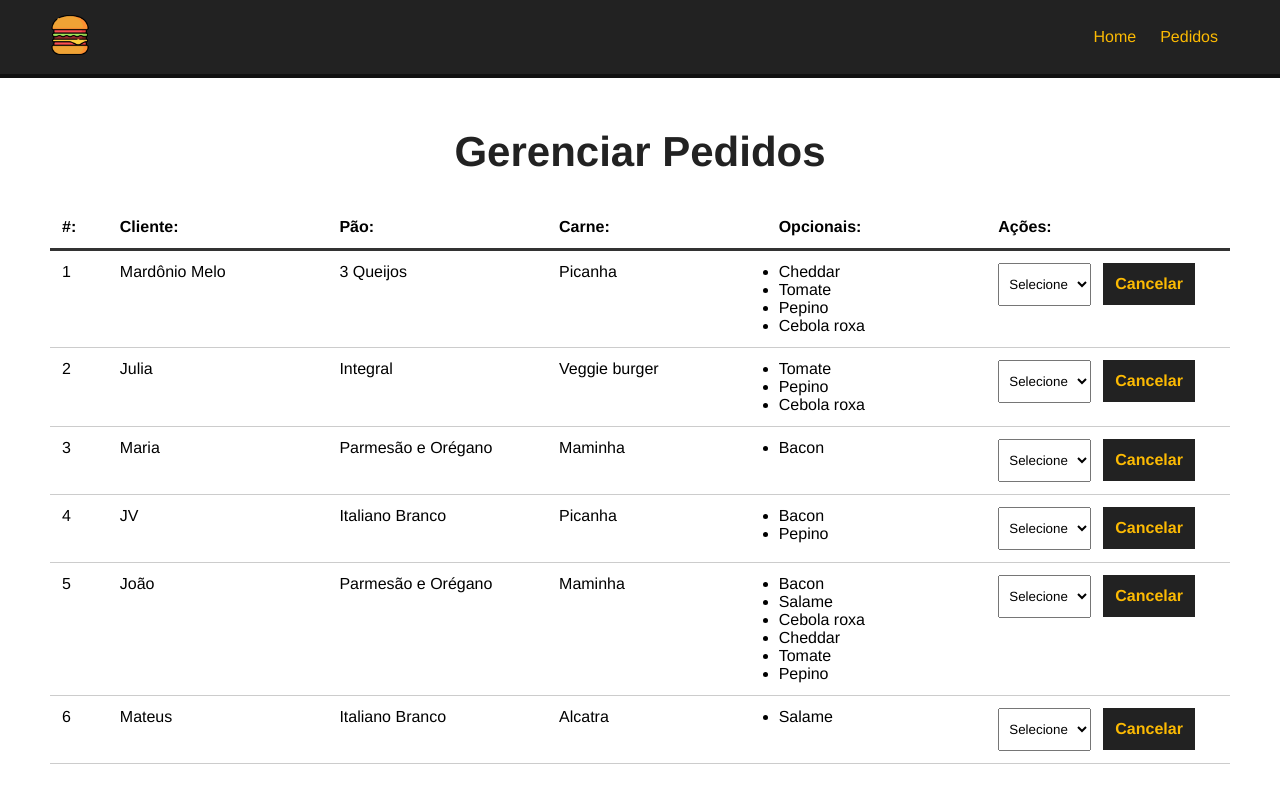
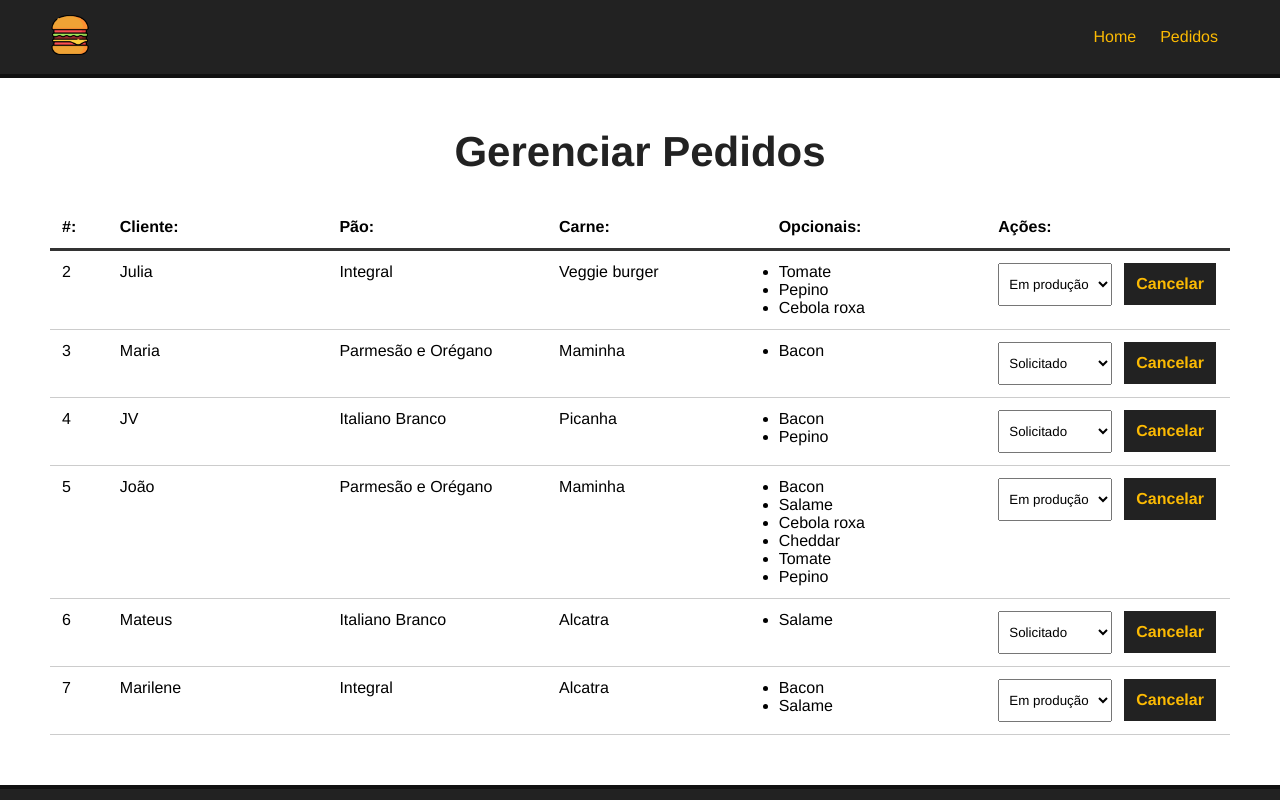
Before and after one commit to MardonioMelo/make_your_burger, a Vue app: page /pedidos in a window 1280 px wide. Shown: the top 800 px of the page. Built offline with nearby package versions, Linux system fonts and the light colour scheme; data requests are answered from the project's data file.

Commit message:
Recebendo status e atualizando

```diff
--- a/db/db.json
+++ b/db/db.json
@@ -83,19 +83,6 @@
   ],
   "burgers": [
     {
-      "nome": "Mardônio Melo",
-      "carne": "Picanha",
-      "pao": "3 Queijos",
-      "opcionais": [
-        "Cheddar",
-        "Tomate",
-        "Pepino",
-        "Cebola roxa"
-      ],
-      "status": "Solicitado",
-      "id": 1
-    },
-    {
       "nome": "Julia",
       "carne": "Veggie burger",
       "pao": "Integral",
@@ -104,7 +91,7 @@
         "Pepino",
         "Cebola roxa"
       ],
-      "status": "Solicitado",
+      "status": 2,
       "id": 2
     },
     {
@@ -114,7 +101,7 @@
       "opcionais": [
         "Bacon"
       ],
-      "status": "Solicitado",
+      "status": 1,
       "id": 3
     },
     {
@@ -125,7 +112,7 @@
         "Bacon",
         "Pepino"
       ],
-      "status": "Solicitado",
+      "status": 1,
       "id": 4
     },
     {
@@ -140,7 +127,7 @@
         "Tomate",
         "Pepino"
       ],
-      "status": "Solicitado",
+      "status": 2,
       "id": 5
     },
     {
@@ -150,8 +137,19 @@
       "opcionais": [
         "Salame"
       ],
-      "status": "Solicitado",
+      "status": 1,
       "id": 6
+    },
+    {
+      "nome": "Marilene",
+      "carne": "Alcatra",
+      "pao": "Integral",
+      "opcionais": [
+        "Bacon",
+        "Salame"
+      ],
+      "status": 2,
+      "id": 7
     }
   ]
 }
--- a/src/components/BurgerForm.vue
+++ b/src/components/BurgerForm.vue
@@ -91,7 +91,7 @@ export default {
         carne: this.carne,
         pao: this.pao,
         opcionais: Array.from(this.opcionais),
-        status: "Solicitado",
+        status: 1,
       };
 
       //converter os dados em texto para envio
@@ -108,7 +108,7 @@ export default {
       const res = await req.json(); // console.log(res)
 
       //colocar uma msg de sistema
-      this.msg = `Pedido Nº ${res.id} realizado com sucesso!`;
+      this.msg = `Pedido Nº <b>${res.id}</b> realizado com sucesso!`;
 
       //limpar msg
       setTimeout(() => (this.msg = ""), 3000);
--- a/src/components/Dashboard.vue
+++ b/src/components/Dashboard.vue
@@ -24,8 +24,16 @@
           </ul>
         </div>
         <div>
-          <select name="status" class="status">
-            <option value="">Selecione</option>
+          <select name="status" class="status" @change="updateStatus">
+            <option selected disabled>Selecione</option>
+            <option
+              v-for="s in status"
+              :key="s.id"
+              :value="s.id"
+              :selected="(burger.status == s.id)"
+            >
+              {{ s.tipo }}
+            </option>
           </select>
           <button class="delete-btn">Cancelar</button>
         </div>
@@ -49,11 +57,30 @@ export default {
       const req = await fetch("http://localhost:3000/burgers");
       const data = await req.json();
       this.burgers = data;
+    },
+    async getStatus() {
+      const req = await fetch("http://localhost:3000/status");
+      const data = await req.json();
+      this.status = data;
+    },
+    async updateStatus(e) {
+      const data = { status: e.target.options.selectedIndex };
+      const dataJson = JSON.stringify(data);
+      const order = e.path[2].childNodes[0].innerText;
 
-      // resgatar os status
+      const req = await fetch("http://localhost:3000/burgers/" + order, {
+        method: "PATCH",
+        headers: { "Content-Type": "application/json" },
+        body: dataJson,
+      });
+
+      const res = await req.json();
+
+      console.log(res)
     },
   },
   mounted() {
+    this.getStatus();
     this.getPedidos();
   },
 };
--- a/src/components/MessageItem.vue
+++ b/src/components/MessageItem.vue
@@ -1,6 +1,6 @@
 <template>
   <div class="message-container">
-    <p>{{ msg }}</p>
+    <p v-html="msg"></p>
   </div>
 </template>
 
```
